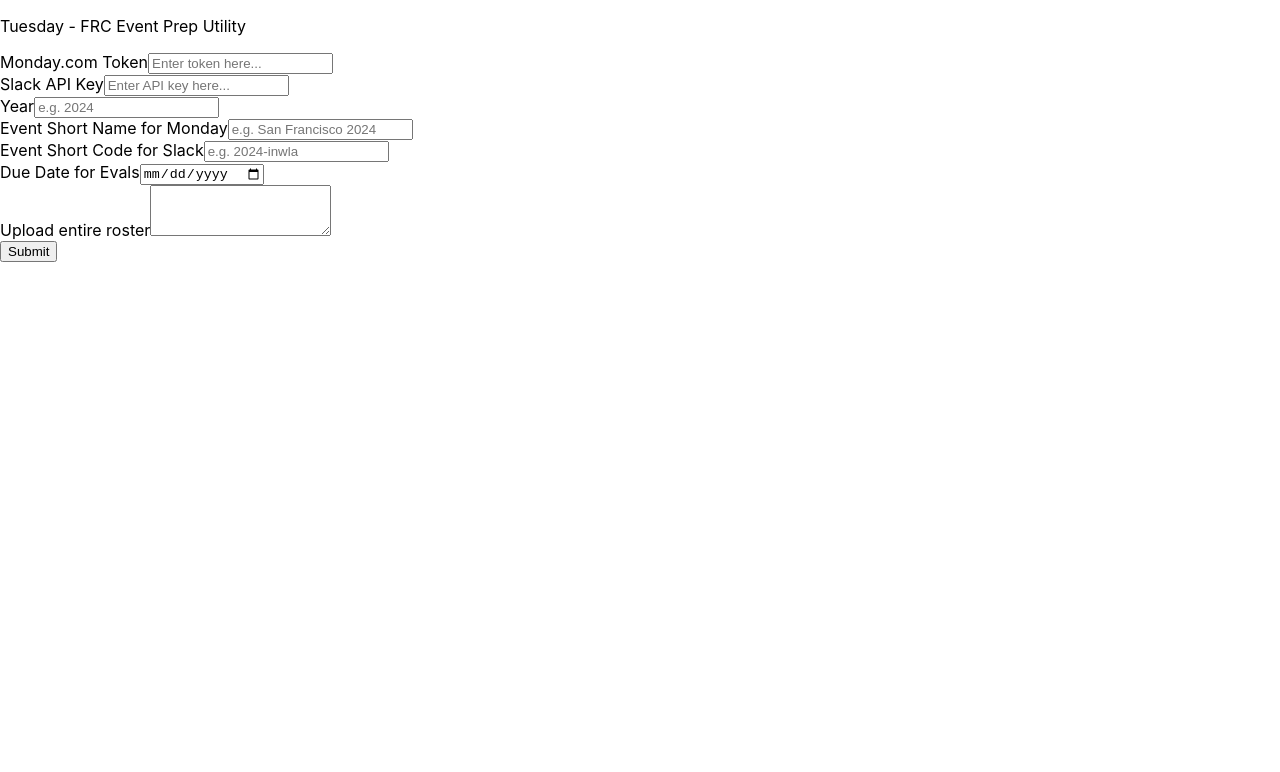
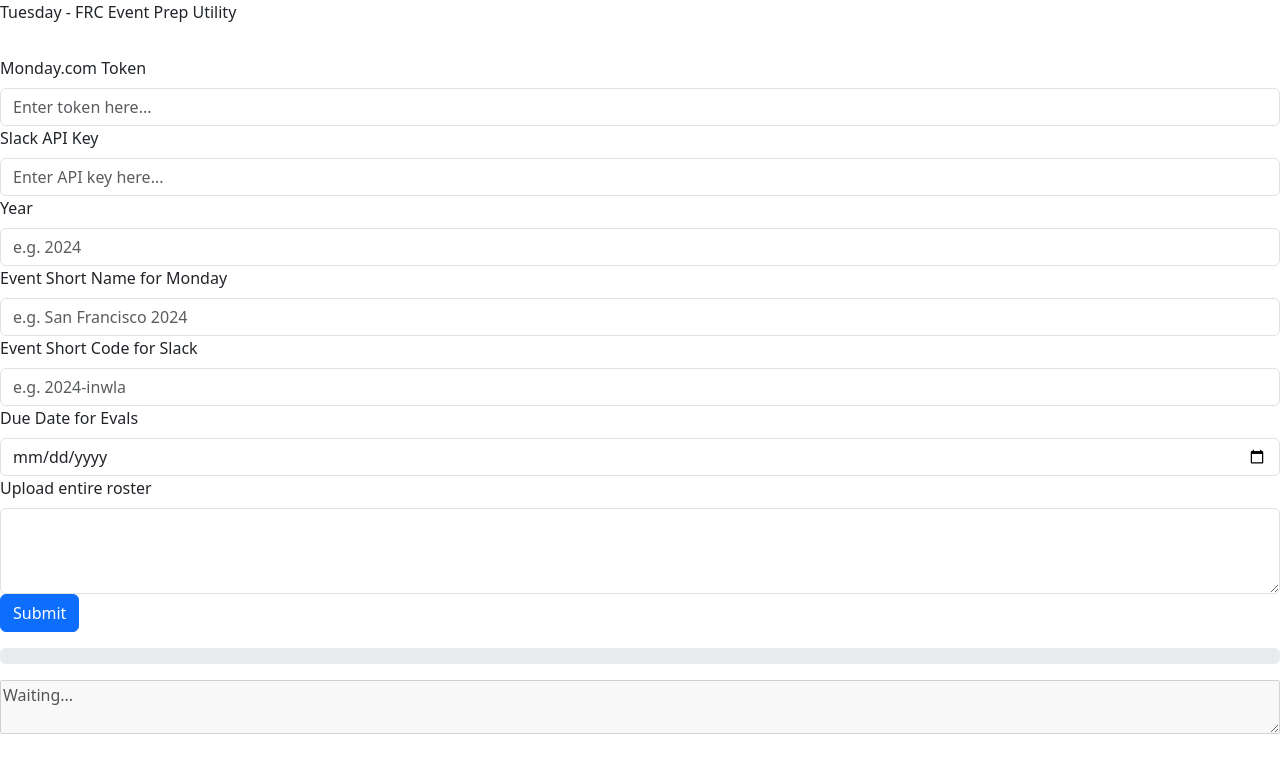
Before and after one commit to thatnerdjack/tuesday, a React (Create React App) app: page / in a window 1280 px wide. Shown: the top 772 px of the page. Built offline with nearby package versions, Linux system fonts and the light colour scheme; what monday-sdk-js would draw is missing.

Commit message:
it's almost there. still bad

```diff
--- a/package.json
+++ b/package.json
@@ -6,6 +6,7 @@
     "@testing-library/jest-dom": "^5.17.0",
     "@testing-library/react": "^13.4.0",
     "@testing-library/user-event": "^13.5.0",
+    "bootstrap": "^5.3.3",
     "monday-sdk-js": "^0.5.3",
     "react": "^18.2.0",
     "react-bootstrap": "^2.10.0",
--- a/src/App.js
+++ b/src/App.js
@@ -1,15 +1,16 @@
 import logo from './logo.svg';
 import './App.css';
-import { Stack, Form, Button } from 'react-bootstrap';
+import { Stack, Form, Button, ProgressBar } from 'react-bootstrap';
 import { readString } from 'react-papaparse';
 // import assert from "assert"
 
 import mondaySdk from "monday-sdk-js";
+import { useState } from 'react';
 
 
 const monday = mondaySdk();
 
-String.prototype.escapeSpecialChars = function() {
+String.prototype.escapeSpecialChars = function () {
   return this.replace(/\\n/g, "\\n")
     .replace(/\\'/g, "\\'")
     .replace(/\\"/g, '\\"')
@@ -20,8 +21,16 @@ String.prototype.escapeSpecialChars = function() {
     .replace(/\\f/g, "\\f");
 };
 
+function App() {
+  const [keysTextField, setkeysTextField] = useState("Waiting...");
+  const [keysTextFieldEnabled, setKeysTextFieldEnabled] = useState(true);
+  const [progressBar, setProgressBar] = useState(0);
+
   const submit = async (e) => {
     e.preventDefault();
+
+    setProgressBar(1);
+
     let mondayToken = e.target[0].value
     let slackKey = e.target[1].value
     let year = e.target[2].value
@@ -228,7 +237,7 @@ const submit = async (e) => {
 
     // assert(boards.length == 12)
 
-  for(const board of boards) {
+    for (const board of boards) {
       res = await monday.api(`mutation {
                             create_board (
                               board_name: \"${board.boardName}\",
@@ -242,7 +251,12 @@ const submit = async (e) => {
                           }`
       )
 
-    await new Promise(r => setTimeout(r, 20 * 1000));
+      await new Promise(r => setTimeout(r, 30 * 1000));
+
+      if (res.errors) {
+        console.log("ugh")
+        console.log(res.errors)
+      }
 
       // if(res.errors && res.errors.length > 0)
       //   res.errors.forEach(err => {
@@ -256,9 +270,16 @@ const submit = async (e) => {
 
       for (const vol of board.boardRoster) {
         var colVals = {
-        "Roles": vol[roleIdx],
-        "Due Date": evalDueDate,
+          "dropdown": vol[roleIdx],
+          "date": evalDueDate,
+          // "person": board.keyVolSups[emailIdx],
         }
+
+        /* Long Name Correction */
+        if (colVals.dropdown == "FIRST Technical Advisor Assistant")
+          colVals.dropdown = "FTAA"
+        else if (colVals.dropdown == "Control System Advisor")
+          colVals.dropdown = "CSA"
 
         var query = `mutation {
           create_item (
@@ -269,21 +290,34 @@ const submit = async (e) => {
             id
           }
         }`
-      console.log(query)
+
         res = await monday.api(query)
 
         console.log(res)
 
-      // if(res.errors.length > 0)
-      //   res.errors.forEach(err => {
-      //     errors.push(err)
-      //   })
+        if (res.errors) {
+          console.log("ugh ugh")
+          console.log(res.errors)
+        }
+
+        // var query4 = `query {
+        //   boards (ids: ${boardId}) {
+        //     columns {
+        //       id
+        //       title
+        //     }
+        //   }
+        // }`
+
+        // res = await monday.api(query4);
+        // console.log(res)
+        // return;
       }
 
       //Add keys to array so we can push slack invites
       keys.push(board.keyVolSups);
 
-    if(errors.length > 0) {
+      if (errors.length > 0) {
         console.error("*******************************")
         console.error(`ERROR: ${board.boardName} Board`)
         console.error("*******************************")
@@ -293,10 +327,17 @@ const submit = async (e) => {
 
         errors = [];
       }
-  }
+
+      setProgressBar(progressBar + 8);
     }
 
-function App() {
+    setProgressBar(100);
+    setkeysTextField(keys);
+    setKeysTextFieldEnabled(true);
+    await new Promise(r => setTimeout(r, 1 * 1000));
+    setProgressBar(1);
+  }
+
   return (
     <>
       <Stack gap={3}>
@@ -329,7 +370,7 @@ function App() {
 
           <Form.Group>
             <Form.Label>Due Date for Evals</Form.Label>
-            <Form.Control type='date'/>
+            <Form.Control type='date' />
           </Form.Group>
 
           <Form.Group>
@@ -337,10 +378,14 @@ function App() {
             <Form.Control as="textarea" rows={3} />
           </Form.Group>
 
-          <Button variant="primary" type="submit">
+          <Button disabled={(progressBar > 0)} variant="primary" type="submit">
             Submit
           </Button>
         </Form>
+
+        <ProgressBar now={progressBar} label={`${progressBar}%`} animated />
+
+        <textarea disabled={keysTextFieldEnabled}>{keysTextField}</textarea>
       </Stack>
     </>
   );
--- a/src/index.js
+++ b/src/index.js
@@ -3,6 +3,8 @@ import ReactDOM from 'react-dom/client';
 import './index.css';
 import App from './App';
 import reportWebVitals from './reportWebVitals';
+
+import 'bootstrap/dist/css/bootstrap.min.css';
 
 import mondaySdk from "monday-sdk-js";
 
```
Also changed, not shown: 1 other file (tests, documents, lock files or other folders). Lines whose indentation alone changed are shown as unchanged.
